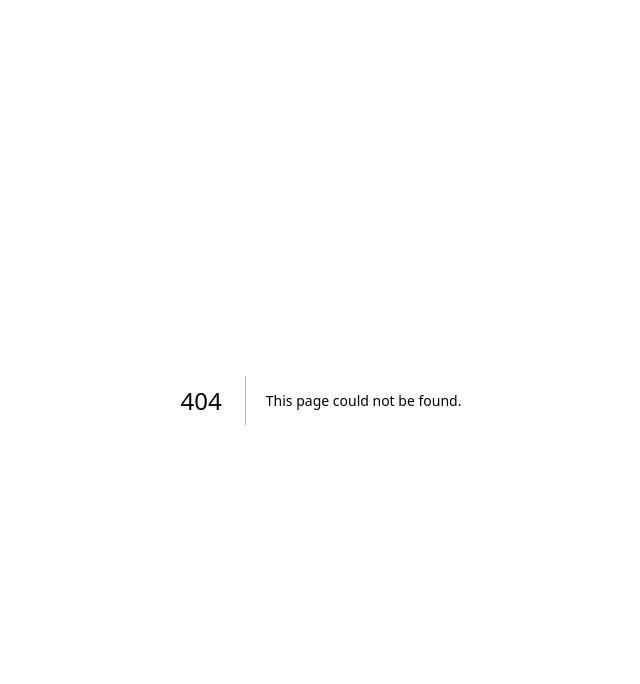
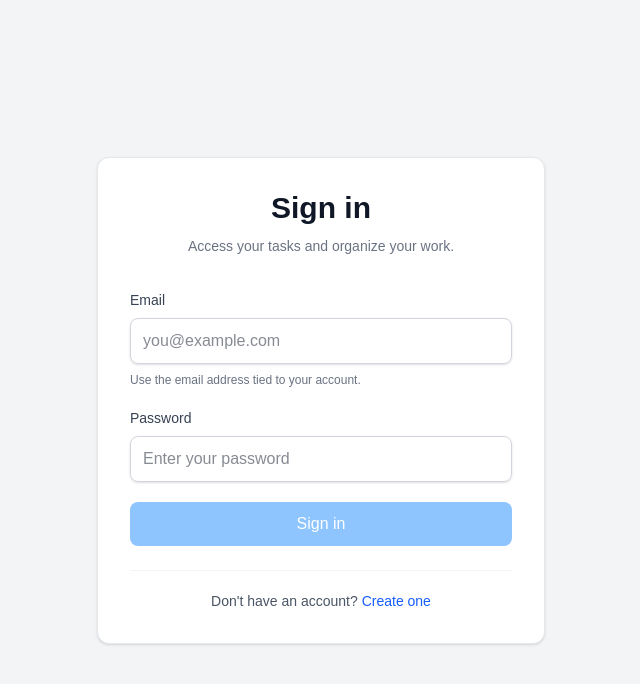
Before and after one commit to HiiamSola/student-task-app-, a Next.js app: page /login in a window 1280 px wide. Before the commit this address had no page. Shown: the top 684 px of the page, without its empty margins (319-959 px from the left). Built offline with nearby package versions, Linux system fonts and the light colour scheme.

Commit message:
fix: restore login page

```diff
--- /dev/null
+++ b/app/login/page.tsx
@@ -0,0 +1,16 @@
+import { AuthCard } from "@/components/auth-card";
+import { LoginForm } from "@/components/login-form";
+
+export default function LoginPage() {
+  return (
+    <AuthCard
+      title="Sign in"
+      subtitle="Access your tasks and organize your work."
+      footerText="Don't have an account?"
+      footerLinkHref="/signup"
+      footerLinkLabel="Create one"
+    >
+      <LoginForm />
+    </AuthCard>
+  );
+}
```
